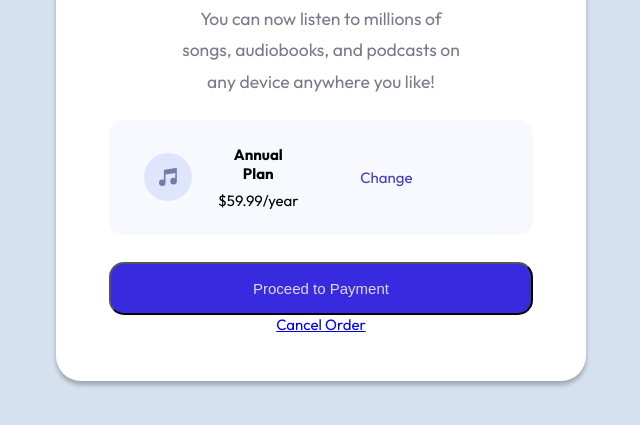
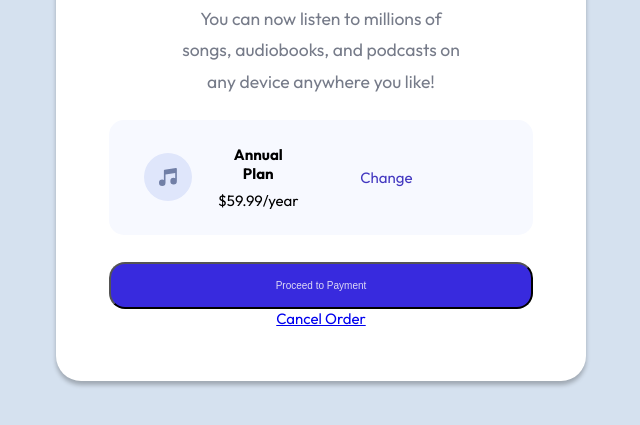
Before and after one commit to Merrymisters/ordercard, a plain HTML site: page Index.html in a window 1280 px wide. Shown: the part 493-918 px from the top of the page, without its empty margins (319-959 px from the left). Drawn offline with Linux system fonts and the light colour scheme.

Commit message:
Update style.css

```diff
--- a/style.css
+++ b/style.css
@@ -113,8 +113,8 @@ button {
 
 	padding: 1rem;
 	cursor: pointer;
-	font-size: 0.938rem;
-	border-radius: 15px;
+	font-size: 10px;
+	border-radius: 1rem;
 }
 
 button:hover {
@@ -125,7 +125,7 @@ button:hover {
 .cancle{
 	text-decoration: none;
 	font-size: 10 px;
-	margin-top: 5%;
+	margin-top: 8%;
 }
 
 .cancle:hover{
```
